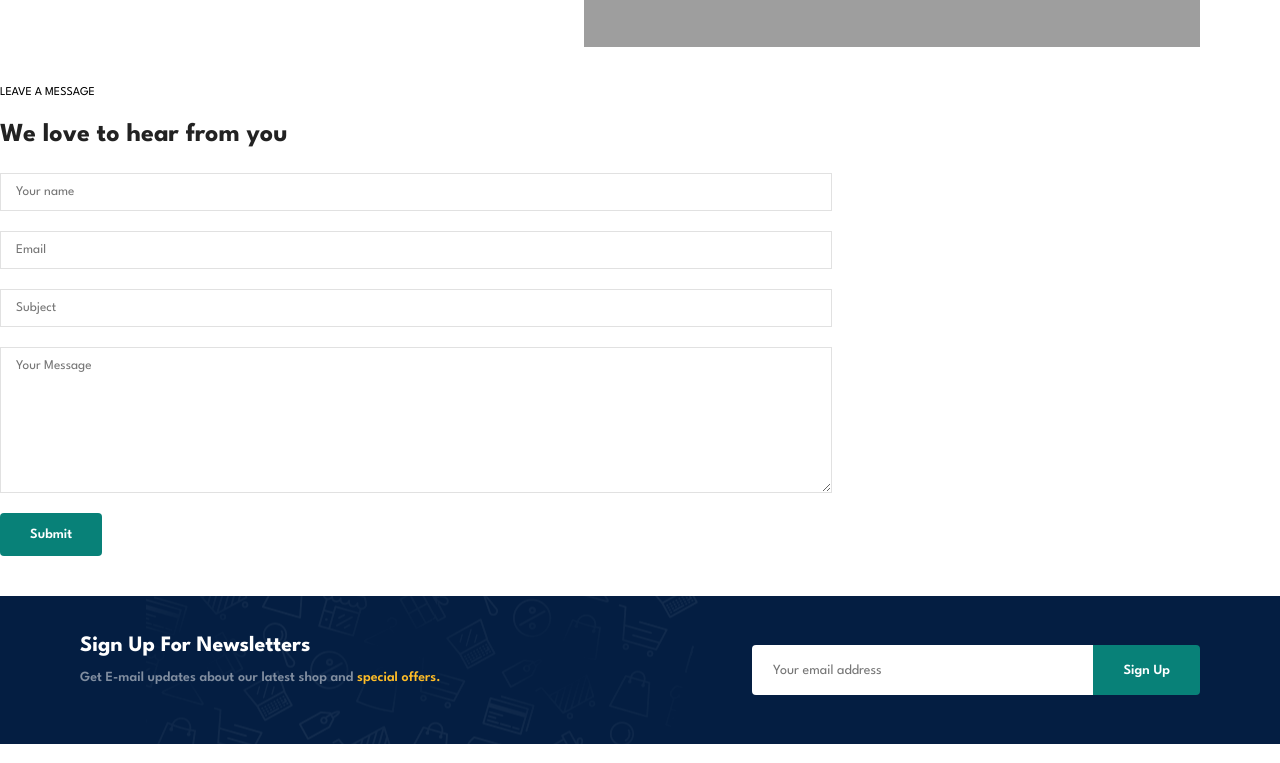
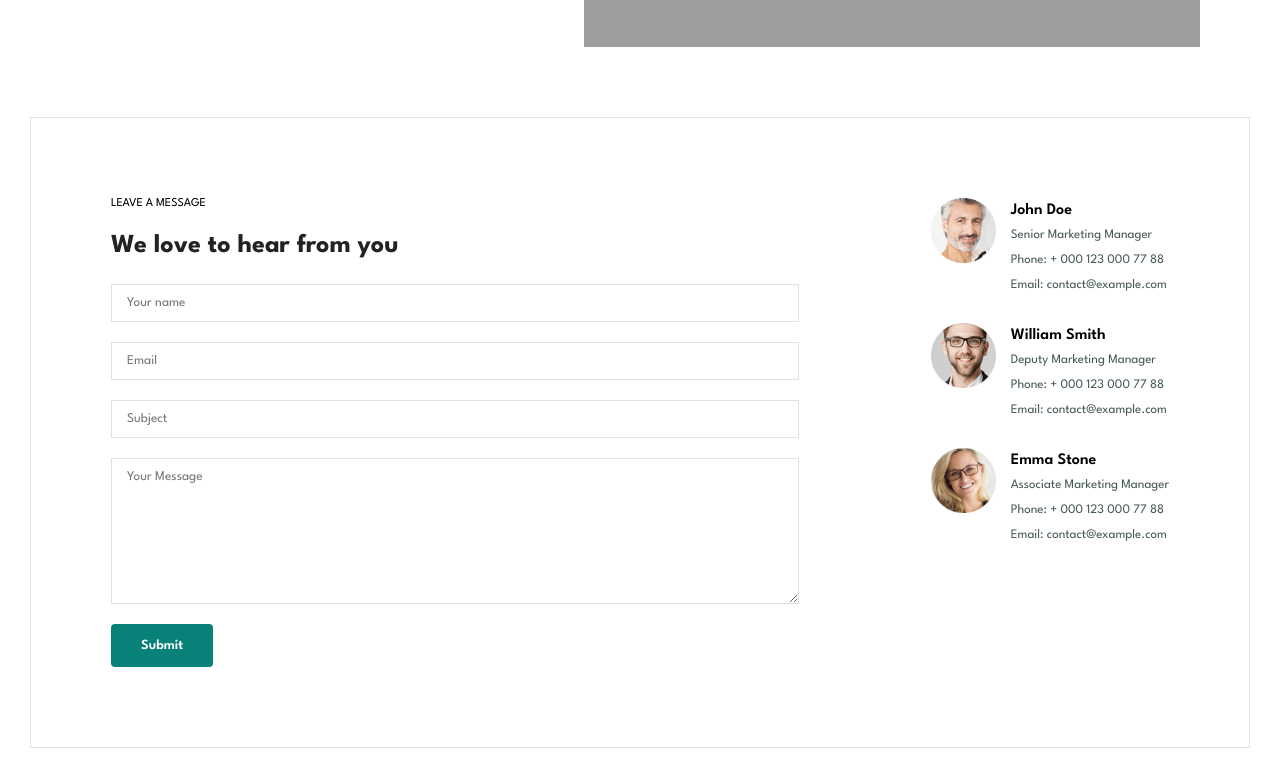
Before and after one commit to Jaymieblaze/E-commerce, a plain HTML site: page contact.html in a window 1280 px wide. Shown: the part 797-1560 px from the top of the page. Drawn offline with Linux system fonts and the light colour scheme; grey boxes are pictures that could not be loaded.

Commit message:
Contact Form and People Details

```diff
--- a/contact.html
+++ b/contact.html
@@ -73,6 +73,21 @@
             <textarea name="" id="" cols="30" rows="10" placeholder="Your Message"></textarea>
             <button class="normal">Submit</button>
         </form>
+
+        <div class="people">
+            <div>
+                <img src="images/people/1.png" alt="people1">
+                <p><span>John Doe</span>Senior Marketing Manager <br>Phone: + 000 123 000 77 88 <br>Email: contact@example.com</p>
+            </div>
+            <div>
+                <img src="images/people/2.png" alt="people1">
+                <p><span>William Smith</span>Deputy Marketing Manager <br>Phone: + 000 123 000 77 88 <br>Email: contact@example.com</p>
+            </div>
+            <div>
+                <img src="images/people/3.png" alt="people1">
+                <p><span>Emma Stone</span>Associate Marketing Manager <br>Phone: + 000 123 000 77 88 <br>Email: contact@example.com</p>
+            </div>
+        </div>
     </section>
 
     <section id="newsletter" class="section-p1 section-m1">
--- a/style.css
+++ b/style.css
@@ -806,6 +806,14 @@ footer .copyright{
     height: 100%;
 }
 
+#form-details{
+    display: flex;
+    justify-content: space-between;
+    margin: 30px;
+    padding: 80px;
+    border: 1px solid #e1e1e1;
+}
+
 #form-details form{
     width: 65%;
     display: flex;
@@ -827,7 +835,31 @@ footer .copyright{
     color: #fff;
 }
 
+#form-details .people div{
+    padding-bottom: 25px;
+    display: flex;
+    align-items: flex-start;
+}
 
+#form-details .people div img{
+    width: 65px;
+    height: 65px;
+    object-fit: cover;
+    margin-right: 15px;
+}
+
+#form-details .people div p{
+    margin: 0;
+    font-size: 13px;
+    line-height: 25px;
+}
+
+#form-details .people div p span{
+    display: block;
+    font-size: 16px;
+    font-weight: 600;
+    color: #000;
+}
 
 
 
```
